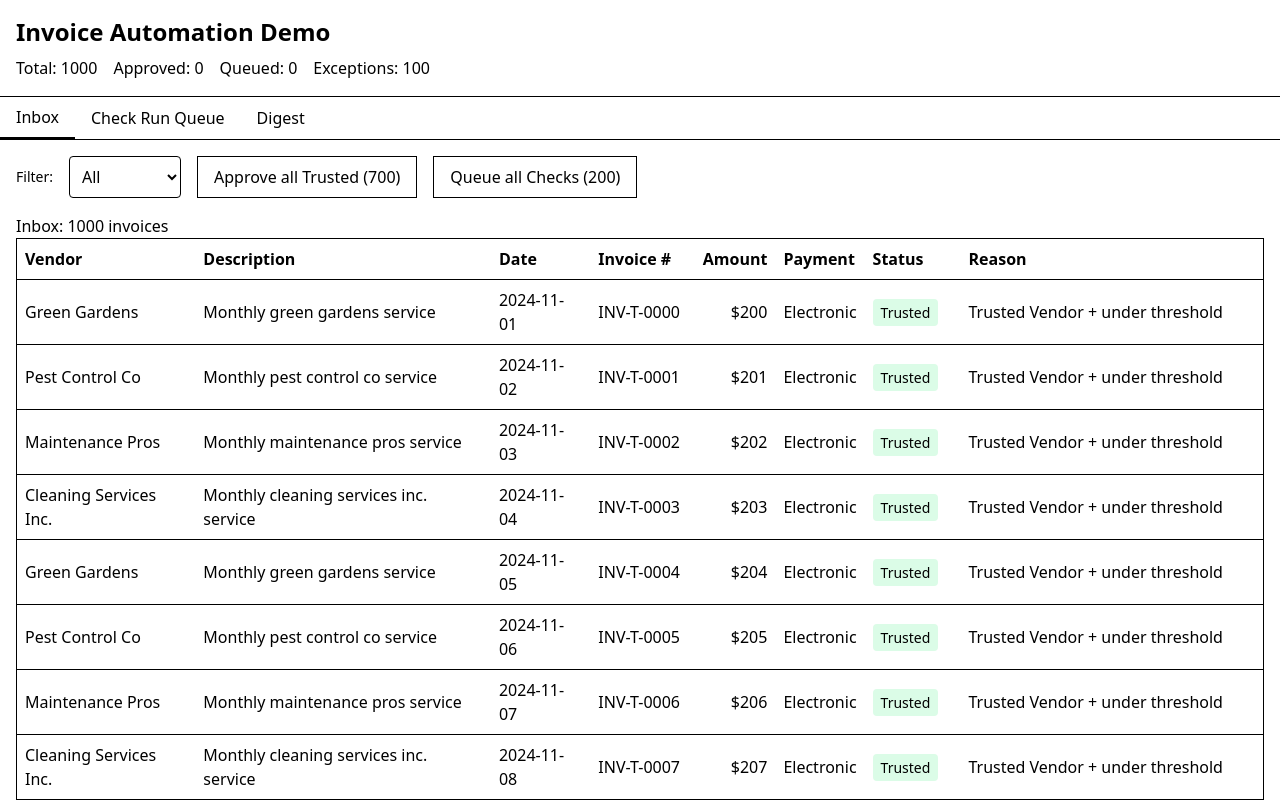
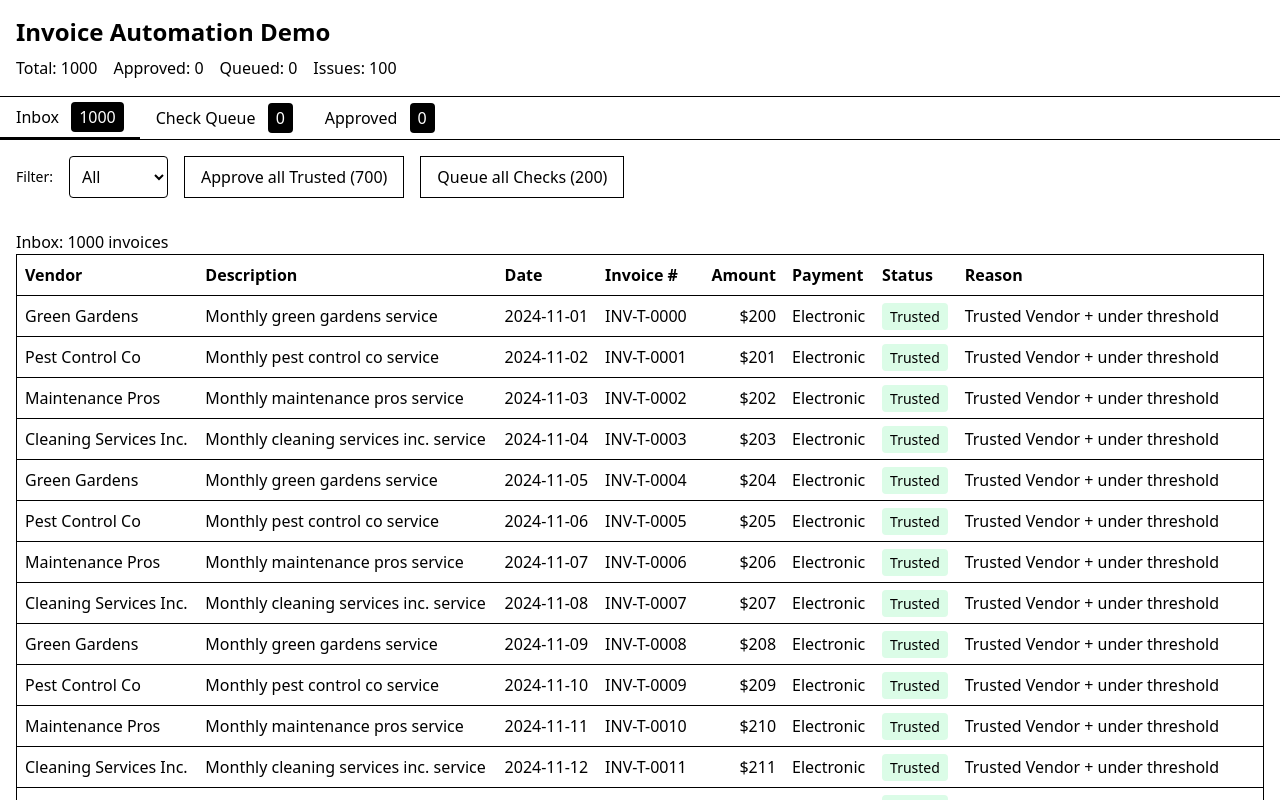
Before and after one commit to 21andrewchang/hermes, a SvelteKit app: page / in a window 1280 px wide. Shown: the top 800 px of the page. Built offline with nearby package versions, Linux system fonts and the light colour scheme.

Commit message:
feat: numbered tabs

```diff
--- a/src/lib/data.ts
+++ b/src/lib/data.ts
@@ -49,7 +49,7 @@ function generateInvoices(): Invoice[] {
 		});
 	}
 
-	// Generate 100 Exceptions
+	// Generate 100 Issues
 	// Duplicate invoice
 	for (let i = 0; i < 20; i++) {
 		const base = invoices[i];
@@ -61,7 +61,7 @@ function generateInvoices(): Invoice[] {
 			invoiceNumber: base.invoiceNumber, // same number
 			amount: base.amount,
 			paymentType: 'Electronic',
-			status: 'Exception',
+			status: 'Issue',
 			reason: 'Duplicate invoice number',
 			auditTrail: ['Duplicate invoice number detected'],
 			duplicateId: base.id
@@ -78,7 +78,7 @@ function generateInvoices(): Invoice[] {
 			invoiceNumber: `INV-N-${i.toString().padStart(4, '0')}`,
 			amount: 300,
 			paymentType: 'Electronic',
-			status: 'Exception',
+			status: 'Issue',
 			reason: 'New vendor not in trusted list',
 			auditTrail: ['Vendor not in approved list']
 		});
@@ -97,7 +97,7 @@ function generateInvoices(): Invoice[] {
 			invoiceNumber: `INV-H-${i.toString().padStart(4, '0')}`,
 			amount,
 			paymentType: 'Electronic',
-			status: 'Exception',
+			status: 'Issue',
 			reason: 'Amount exceeds typical',
 			auditTrail: ['Amount 3x higher than typical'],
 			typicalAmount: typical
@@ -115,7 +115,7 @@ function generateInvoices(): Invoice[] {
 			invoiceNumber: hasDate ? '' : `INV-M-${i.toString().padStart(4, '0')}`,
 			amount: 250,
 			paymentType: 'Electronic',
-			status: 'Exception',
+			status: 'Issue',
 			reason: `Missing ${hasDate ? 'invoice number' : 'date'}`,
 			auditTrail: [`Missing required field: ${hasDate ? 'invoice number' : 'date'}`]
 		});
@@ -132,7 +132,7 @@ function generateInvoices(): Invoice[] {
 			invoiceNumber: `INV-E-${i.toString().padStart(4, '0')}`,
 			amount: 400,
 			paymentType: 'Electronic', // but check vendor
-			status: 'Exception',
+			status: 'Issue',
 			reason: 'Check vendor with electronic payment',
 			auditTrail: ['Vendor requires check, but payment type electronic']
 		});
--- a/src/lib/stores.ts
+++ b/src/lib/stores.ts
@@ -1,4 +1,5 @@
 import { writable } from 'svelte/store';
+// eslint-disable-next-line @typescript-eslint/no-unused-vars
 import type { Invoice } from './types';
 import { invoices as initialInvoices } from './data';
 
@@ -6,7 +7,7 @@ export const invoiceStore = writable({
 	invoices: initialInvoices,
 	approvedCount: 0,
 	queuedCount: 0,
-	exceptionCount: initialInvoices.filter((inv) => inv.status === 'Exception').length
+	issueCount: initialInvoices.filter((inv) => inv.status === 'Issue').length
 });
 
 export function approveTrusted() {
@@ -35,14 +36,14 @@ export function queueChecks() {
 	});
 }
 
-export function approveException(id: string) {
+export function approveIssue(id: string) {
 	invoiceStore.update((store) => {
 		const inv = store.invoices.find((i) => i.id === id);
-		if (inv && inv.status === 'Exception') {
+		if (inv && inv.status === 'Issue') {
 			inv.status = 'Approved';
-			inv.auditTrail.push('Manually approved despite exception');
+			inv.auditTrail.push('Manually approved despite issue');
 			store.approvedCount = store.invoices.filter((i) => i.status === 'Approved').length;
-			store.exceptionCount = store.invoices.filter((i) => i.status === 'Exception').length;
+			store.issueCount = store.invoices.filter((i) => i.status === 'Issue').length;
 		}
 		return store;
 	});
--- a/src/lib/types.ts
+++ b/src/lib/types.ts
@@ -6,10 +6,10 @@ export interface Invoice {
 	invoiceNumber: string;
 	amount: number;
 	paymentType: 'Electronic' | 'Check';
-	status: 'Trusted' | 'Check' | 'Exception' | 'Approved' | 'Queued';
+	status: 'Trusted' | 'Check' | 'Issue' | 'Approved' | 'Queued';
 	reason: string; // One-line explanation for status
 	auditTrail: string[]; // Array of decision strings
-	// Additional fields for exceptions
+	// Additional fields for issues
 	duplicateId?: string;
 	typicalAmount?: number;
 }
@@ -18,5 +18,5 @@ export interface InvoiceStore {
 	invoices: Invoice[];
 	approvedCount: number;
 	queuedCount: number;
-	exceptionCount: number;
+	issueCount: number;
 }
--- a/src/routes/+page.svelte
+++ b/src/routes/+page.svelte
@@ -1,20 +1,25 @@
 <script lang="ts">
-	import { invoiceStore, approveTrusted, queueChecks, approveException } from '$lib/stores';
+	import { invoiceStore, approveTrusted, queueChecks } from '$lib/stores';
 	import type { Invoice } from '$lib/types';
 
-	let activeTab = $state('inbox' as 'inbox' | 'check-queue' | 'digest');
-	let filter = $state('all' as 'all' | 'trusted' | 'check' | 'exception' | 'approved' | 'queued');
+	let activeTab = $state('inbox' as 'inbox' | 'check-queue' | 'approved');
+	let filter = $state('all' as 'all' | 'trusted' | 'check' | 'issue' | 'approved' | 'queued');
 	let storeData = $state({
 		invoices: [] as Invoice[],
 		approvedCount: 0,
 		queuedCount: 0,
-		exceptionCount: 0
+		issueCount: 0
 	});
 
 	let filteredInvoices = $derived(
 		filter === 'all'
-			? storeData.invoices
-			: storeData.invoices.filter((inv) => inv.status.toLowerCase() === filter)
+			? storeData.invoices.filter((inv) => inv.status !== 'Approved' && inv.status !== 'Queued')
+			: storeData.invoices.filter(
+					(inv) =>
+						inv.status.toLowerCase() === filter &&
+						inv.status !== 'Approved' &&
+						inv.status !== 'Queued'
+				)
 	);
 
 	// Subscribe to store
@@ -29,10 +34,6 @@
 	function handleQueueChecks() {
 		queueChecks();
 	}
-
-	function handleApproveException(id: string) {
-		approveException(id);
-	}
 </script>
 
 <div class="min-h-screen bg-white text-black">
@@ -42,7 +43,7 @@
 			<span>Total: {storeData.invoices.length}</span>
 			<span>Approved: {storeData.approvedCount}</span>
 			<span>Queued: {storeData.queuedCount}</span>
-			<span>Exceptions: {storeData.exceptionCount}</span>
+			<span>Issues: {storeData.issueCount}</span>
 		</div>
 	</header>
 
@@ -52,19 +53,25 @@
 				class="px-4 py-2 {activeTab === 'inbox' ? 'border-b-2 border-black' : ''}"
 				onclick={() => (activeTab = 'inbox')}
 			>
-				Inbox
+				Inbox <span class="ml-2 rounded bg-black px-2 py-1 text-white"
+					>{storeData.invoices.length - storeData.approvedCount - storeData.queuedCount}</span
+				>
 			</button>
 			<button
 				class="px-4 py-2 {activeTab === 'check-queue' ? 'border-b-2 border-black' : ''}"
 				onclick={() => (activeTab = 'check-queue')}
 			>
-				Check Run Queue
+				Check Queue <span class="ml-2 rounded bg-black px-2 py-1 text-white"
+					>{storeData.queuedCount}</span
+				>
 			</button>
 			<button
-				class="px-4 py-2 {activeTab === 'digest' ? 'border-b-2 border-black' : ''}"
-				onclick={() => (activeTab = 'digest')}
+				class="px-4 py-2 {activeTab === 'approved' ? 'border-b-2 border-black' : ''}"
+				onclick={() => (activeTab = 'approved')}
 			>
-				Digest
+				Approved <span class="ml-2 rounded bg-black px-2 py-1 text-white"
+					>{storeData.approvedCount}</span
+				>
 			</button>
 		</div>
 	</nav>
@@ -72,14 +79,13 @@
 	<main class="p-4">
 		{#if activeTab === 'inbox'}
 			<div class="space-y-4">
-				<div class="flex items-center gap-4">
+				<div class="sticky top-0 flex items-center gap-4 bg-white pb-4">
 					<label for="status-filter" class="text-sm font-medium">Filter:</label>
 					<select id="status-filter" class="rounded border p-2" bind:value={filter}>
 						<option value="all">All</option>
 						<option value="trusted">Trusted</option>
 						<option value="check">Check</option>
-						<option value="exception">Exception</option>
-						<option value="approved">Approved</option>
+						<option value="issue">Issue</option>
 						<option value="queued">Queued</option>
 					</select>
 					<button class="border px-4 py-2" onclick={handleApproveTrusted}>
@@ -90,7 +96,7 @@
 						Queue all Checks ({storeData.invoices.filter((inv) => inv.status === 'Check').length})
 					</button>
 				</div>
-				<div>
+				<div class="overflow-y-auto" style="height: calc(100vh - 200px);">
 					<!-- Placeholder for invoice table -->
 					<p>Inbox: {filteredInvoices.length} invoices</p>
 					<table class="w-full border-collapse border">
@@ -107,9 +113,8 @@
 							</tr>
 						</thead>
 						<tbody>
-							{#each filteredInvoices as invoice}
-								<tr class="border-b hover:bg-gray-50" onclick={() => (activeTab = 'digest')}>
-									<!-- placeholder click -->
+							{#each filteredInvoices as invoice (invoice.id)}
+								<tr class="border-b hover:bg-gray-50">
 									<td class="p-2">{invoice.vendor}</td>
 									<td class="p-2">{invoice.description}</td>
 									<td class="p-2">{invoice.date}</td>
@@ -120,7 +125,7 @@
 										<span
 											class="rounded px-2 py-1 text-sm {invoice.status === 'Trusted'
 												? 'bg-green-100'
-												: invoice.status === 'Exception'
+												: invoice.status === 'Issue'
 													? 'bg-red-100'
 													: 'bg-blue-100'}"
 										>
@@ -135,44 +140,80 @@
 				</div>
 			</div>
 		{:else if activeTab === 'check-queue'}
+			<div class="space-y-4">
+				<div class="flex items-center gap-4">
+					<button class="border px-4 py-2">Print Checks</button>
+				</div>
+				<div>
+					<p>Check Queue: {storeData.queuedCount} invoices</p>
+					<table class="w-full border-collapse border">
+						<thead>
+							<tr class="border-b">
+								<th class="p-2 text-left">Vendor</th>
+								<th class="p-2 text-left">Description</th>
+								<th class="p-2 text-left">Date</th>
+								<th class="p-2 text-left">Invoice #</th>
+								<th class="p-2 text-right">Amount</th>
+								<th class="p-2 text-left">Payment</th>
+								<th class="p-2 text-left">Status</th>
+								<th class="p-2 text-left">Reason</th>
+							</tr>
+						</thead>
+						<tbody>
+							{#each storeData.invoices.filter((inv) => inv.status === 'Queued') as invoice (invoice.id)}
+								<tr class="border-b hover:bg-gray-50">
+									<td class="p-2">{invoice.vendor}</td>
+									<td class="p-2">{invoice.description}</td>
+									<td class="p-2">{invoice.date}</td>
+									<td class="p-2">{invoice.invoiceNumber}</td>
+									<td class="p-2 text-right">${invoice.amount}</td>
+									<td class="p-2">{invoice.paymentType}</td>
+									<td class="p-2">
+										<span class="rounded bg-blue-100 px-2 py-1 text-sm">{invoice.status}</span>
+									</td>
+									<td class="p-2">{invoice.reason}</td>
+								</tr>
+							{/each}
+						</tbody>
+					</table>
+				</div>
+			</div>
+		{:else if activeTab === 'approved'}
 			<div>
-				<!-- Placeholder for check queue -->
-				<p>Check Run Queue: {storeData.queuedCount} invoices</p>
+				<!-- Approved invoices -->
+				<h2 class="mb-4 text-xl">Approved Invoices</h2>
+				<p>Approved: {storeData.approvedCount} invoices</p>
 				<table class="w-full border-collapse border">
 					<thead>
 						<tr class="border-b">
 							<th class="p-2 text-left">Vendor</th>
-							<th class="p-2 text-left">Amount</th>
+							<th class="p-2 text-left">Description</th>
+							<th class="p-2 text-left">Date</th>
+							<th class="p-2 text-left">Invoice #</th>
+							<th class="p-2 text-right">Amount</th>
+							<th class="p-2 text-left">Payment</th>
 							<th class="p-2 text-left">Status</th>
+							<th class="p-2 text-left">Reason</th>
 						</tr>
 					</thead>
 					<tbody>
-						{#each storeData.invoices.filter((inv) => inv.status === 'Queued') as invoice}
-							<tr class="border-b">
+						{#each storeData.invoices.filter((inv) => inv.status === 'Approved') as invoice (invoice.id)}
+							<tr class="border-b hover:bg-gray-50">
 								<td class="p-2">{invoice.vendor}</td>
-								<td class="p-2">${invoice.amount}</td>
-								<td class="p-2">{invoice.status}</td>
+								<td class="p-2">{invoice.description}</td>
+								<td class="p-2">{invoice.date}</td>
+								<td class="p-2">{invoice.invoiceNumber}</td>
+								<td class="p-2 text-right">${invoice.amount}</td>
+								<td class="p-2">{invoice.paymentType}</td>
+								<td class="p-2">
+									<span class="rounded bg-green-100 px-2 py-1 text-sm">{invoice.status}</span>
+								</td>
+								<td class="p-2">{invoice.reason}</td>
 							</tr>
 						{/each}
 					</tbody>
 				</table>
 			</div>
-		{:else if activeTab === 'digest'}
-			<div>
-				<!-- Placeholder for digest -->
-				<h2 class="mb-4 text-xl">Digest Summary</h2>
-				<p>Approved electronically: {storeData.approvedCount}</p>
-				<p>Checks queued: {storeData.queuedCount}</p>
-				<p>Exceptions remaining: {storeData.exceptionCount}</p>
-				<h3 class="mt-4">Top 10 exceptions:</h3>
-				<ul>
-					{#each storeData.invoices
-						.filter((inv) => inv.status === 'Exception')
-						.slice(0, 10) as exception}
-						<li>{exception.reason} - {exception.vendor}</li>
-					{/each}
-				</ul>
-			</div>
 		{/if}
 	</main>
 </div>
```
